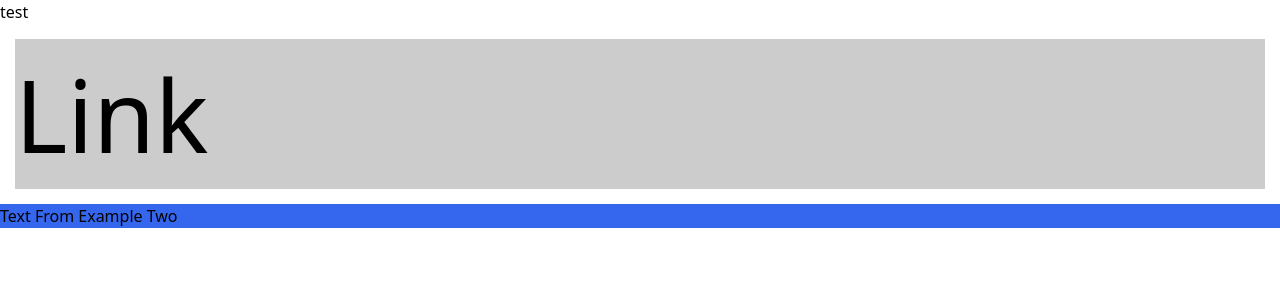
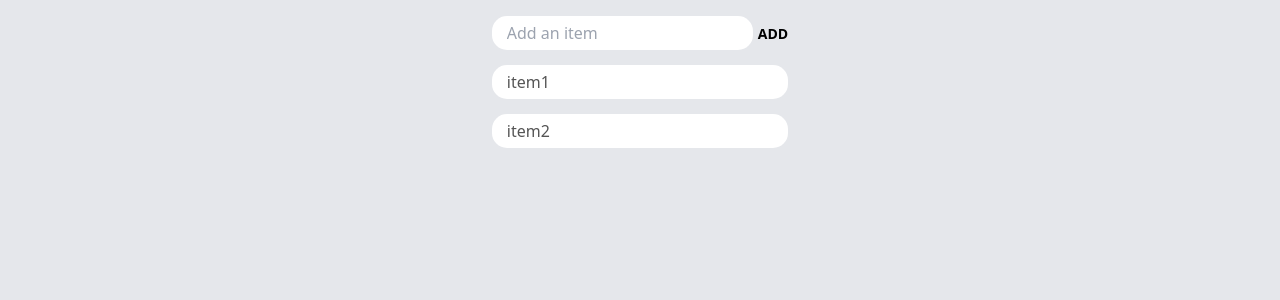
Before and after one commit to ikoral/vue-bootcamp, a Vue app: page / in a window 1280 px wide. Shown: the top 300 px of the page. Built offline with nearby package versions, Linux system fonts and the light colour scheme.

Commit message:
primitive todo app

```diff
--- a/src/App.vue
+++ b/src/App.vue
@@ -1,39 +1,66 @@
 <template>
-  <div>
-    <!-- <img alt="Vue logo" src="./assets/logo.png"> -->
-    <!-- <HelloWorld msg="Welcome to Your Vue.js App"/> -->
-    {{ message }}
+  <div class= "bg-gray-200 w-full h-screen flex flex-col items-center p-4">
+    <div>
+      <input type="text" placeholder = "Add an item"  v-model="item"/>
+      <button @click.prevent = "addItem">Add</button>
 
-    <ExampleOne />
-
-    <ExampleTwo />
+      <List :childItems = "items"></List>
+    </div>
   </div>
 </template>
 
 <script>
-//import { component } from 'vue/types/umd'
-// import HelloWorld from './components/HelloWorld.vue'
-import ExampleOne from './components/ExampleOne'
-import ExampleTwo from './components/ExampleTwo'
+
+import List from './components/List';
 
 export default {
   name: 'App',
-  // components: {
-  //   HelloWorld
-  // }
+
   data: function(){
     return {
-      message:'test'
+      item: '',
+      items: ['item1', 'item2']
     }
   },
 
   components: {
-      ExampleOne,
-      ExampleTwo
+    List
   },
+
+  methods: {
+    addItem: function() {
+      // this.items.push(this.item);
+      if (this.item != ''){
+        this.items.unshift(this.item);
+        this.item = ''
+      }
+
+    }
+  }
 }
 </script>
 
 <style>
-
+input {
+    padding: 5px 15px;
+    border-radius: 15px;
+}
+button {
+    text-transform: uppercase;
+    font-size: 14px;
+    margin-left: 5px;
+    font-weight: bold;
+}
+ul {
+    margin-top: 15px;
+}
+li {
+    padding: 5px 15px;
+    margin-bottom: 5px;
+    background: white;
+    border-radius: 15px;
+    color: #555;
+    display: flex;
+    justify-content: space-between;
+}
 </style>
--- a/src/components/ExampleOne.vue
+++ /dev/null
@@ -1,28 +0,0 @@
-<template>
-    <div class="wrapper">
-        <a href = "#">Link</a>
-    </div>
-</template>
-
-<script>
-export default {
-    name: 'ExampleOne',
-
-    data: function() {
-        return {
-
-        }
-    }
-}
-</script>
-
-<style scoped>
-    .wrapper{
-        background: #ccc;
-        margin:15px;
-    }
-
-    .wrapper > a {
-        font-size: 100px;
-    }
-</style>
--- a/src/components/ExampleTwo.vue
+++ /dev/null
@@ -1,21 +0,0 @@
-<template>
-    <div class = "wrapper">
-        Text From Example Two
-    </div>
-</template>
-
-<script>
-
-export default {
-    name: 'ExampleTwo'
-}
-</script>
-
-
-
-<style scoped>
- .wrapper {
-     background: rgb(53, 103, 238);
- }
-
-</style>
--- a/src/components/HelloWorld.vue
+++ /dev/null
@@ -1,58 +0,0 @@
-<template>
-  <div class="hello">
-    <h1>{{ msg }}</h1>
-    <p>
-      For a guide and recipes on how to configure / customize this project,<br>
-      check out the
-      <a href="https://cli.vuejs.org" target="_blank" rel="noopener">vue-cli documentation</a>.
-    </p>
-    <h3>Installed CLI Plugins</h3>
-    <ul>
-      <li><a href="https://github.com/vuejs/vue-cli/tree/dev/packages/%40vue/cli-plugin-babel" target="_blank" rel="noopener">babel</a></li>
-      <li><a href="https://github.com/vuejs/vue-cli/tree/dev/packages/%40vue/cli-plugin-eslint" target="_blank" rel="noopener">eslint</a></li>
-    </ul>
-    <h3>Essential Links</h3>
-    <ul>
-      <li><a href="https://vuejs.org" target="_blank" rel="noopener">Core Docs</a></li>
-      <li><a href="https://forum.vuejs.org" target="_blank" rel="noopener">Forum</a></li>
-      <li><a href="https://chat.vuejs.org" target="_blank" rel="noopener">Community Chat</a></li>
-      <li><a href="https://twitter.com/vuejs" target="_blank" rel="noopener">Twitter</a></li>
-      <li><a href="https://news.vuejs.org" target="_blank" rel="noopener">News</a></li>
-    </ul>
-    <h3>Ecosystem</h3>
-    <ul>
-      <li><a href="https://router.vuejs.org" target="_blank" rel="noopener">vue-router</a></li>
-      <li><a href="https://vuex.vuejs.org" target="_blank" rel="noopener">vuex</a></li>
-      <li><a href="https://github.com/vuejs/vue-devtools#vue-devtools" target="_blank" rel="noopener">vue-devtools</a></li>
-      <li><a href="https://vue-loader.vuejs.org" target="_blank" rel="noopener">vue-loader</a></li>
-      <li><a href="https://github.com/vuejs/awesome-vue" target="_blank" rel="noopener">awesome-vue</a></li>
-    </ul>
-  </div>
-</template>
-
-<script>
-export default {
-  name: 'HelloWorld',
-  props: {
-    msg: String
-  }
-}
-</script>
-
-<!-- Add "scoped" attribute to limit CSS to this component only -->
-<style scoped>
-h3 {
-  margin: 40px 0 0;
-}
-ul {
-  list-style-type: none;
-  padding: 0;
-}
-li {
-  display: inline-block;
-  margin: 0 10px;
-}
-a {
-  color: #42b983;
-}
-</style>
--- /dev/null
+++ b/src/components/List.vue
@@ -0,0 +1,21 @@
+<template>
+    <div>
+    <ul v-for = "(item, itemId) in childItems" :key = "itemId">
+        <li>
+            {{item}}
+        </li>
+    </ul>
+    </div>
+
+</template>
+
+<script>
+export default {
+    name: 'List',
+    props: ['childItems']
+}
+</script>
+
+<style scoped>
+
+</style>
```
